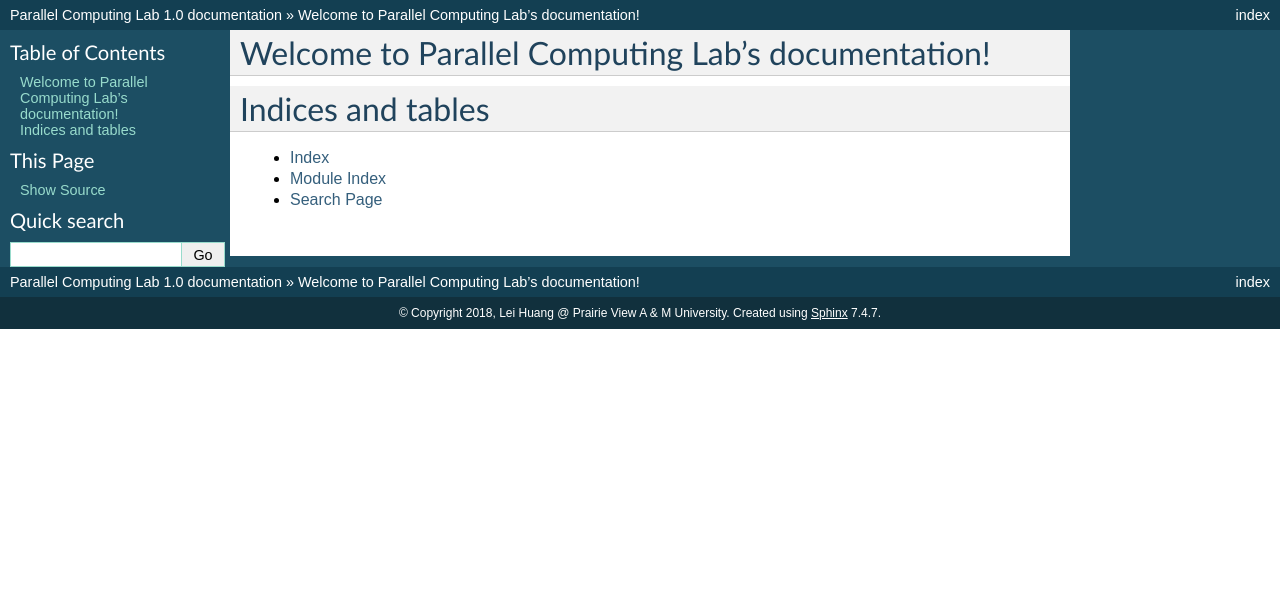
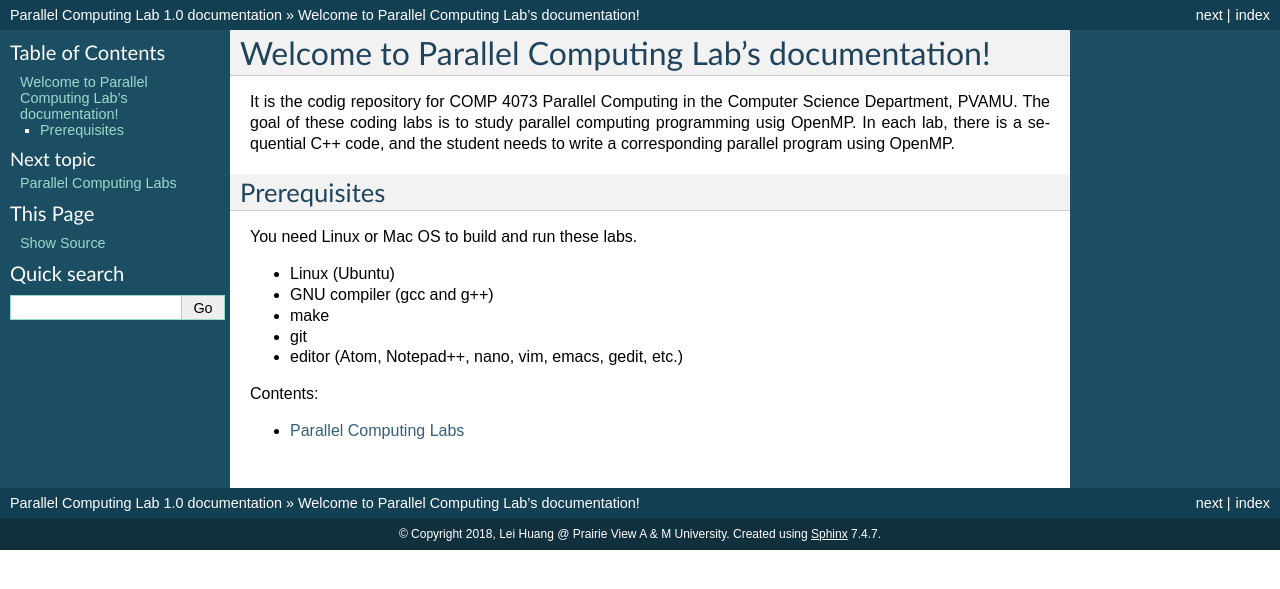
Before and after one commit to lhuang-pvamu/Parallel-Computing-Code, a Sphinx documentation site: the page built from docs/index.rst, in a window 1280 px wide. Shown: the top 589 px of the page. Built offline with Sphinx 7.4.7, drawn with Linux system fonts in a browser that asks for light colours.

Commit message:
LH: add lab 1 and 2 description

```diff
--- a/docs/index.rst
+++ b/docs/index.rst
@@ -6,15 +6,33 @@
 Welcome to Parallel Computing Lab's documentation!
 ==================================================
 
-.. toctree::
-   :maxdepth: 2
-   :caption: Contents:
+It is the codig repository for COMP 4073 Parallel Computing in the Computer Science Department, PVAMU. The goal of these coding labs is to study parallel computing programming usig OpenMP. In each lab, there is a sequential C++ code, and the student needs to write a corresponding parallel program using OpenMP.
+
+
+Prerequisites
+-------------
+
+You need Linux or Mac OS to build and run these labs.
+
+* Linux (Ubuntu)
+* GNU compiler (gcc and g++)
+* make
+* git
+* editor (Atom, Notepad++, nano, vim, emacs, gedit, etc.)
 
 
 
-Indices and tables
-==================
+.. toctree::
+   :maxdepth: 1
+   :caption: Contents:
 
-* :ref:`genindex`
-* :ref:`modindex`
-* :ref:`search`
+   labs/labs.rst
+
+
+
+.. Indices and tables
+.. ==================
+
+.. * :ref:`genindex`
+.. * :ref:`modindex`
+.. * :ref:`search`
--- /dev/null
+++ b/docs/labs/labs.rst
@@ -0,0 +1,8 @@
+Parallel Computing Labs
+=======================
+
+.. toctree::
+   :maxdepth: 2
+
+   lab1
+   lab2
```
Also changed, not shown: docs/labs/lab1.rst (added, +10 -0 lines), docs/labs/lab2.rst (added, +10 -0 lines).
